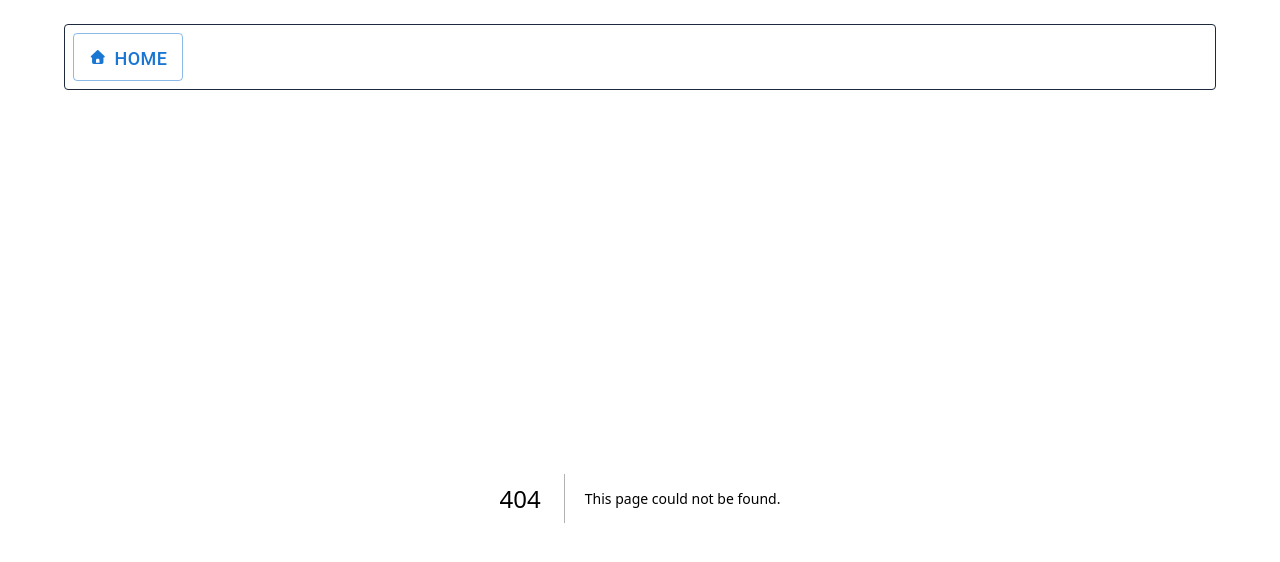
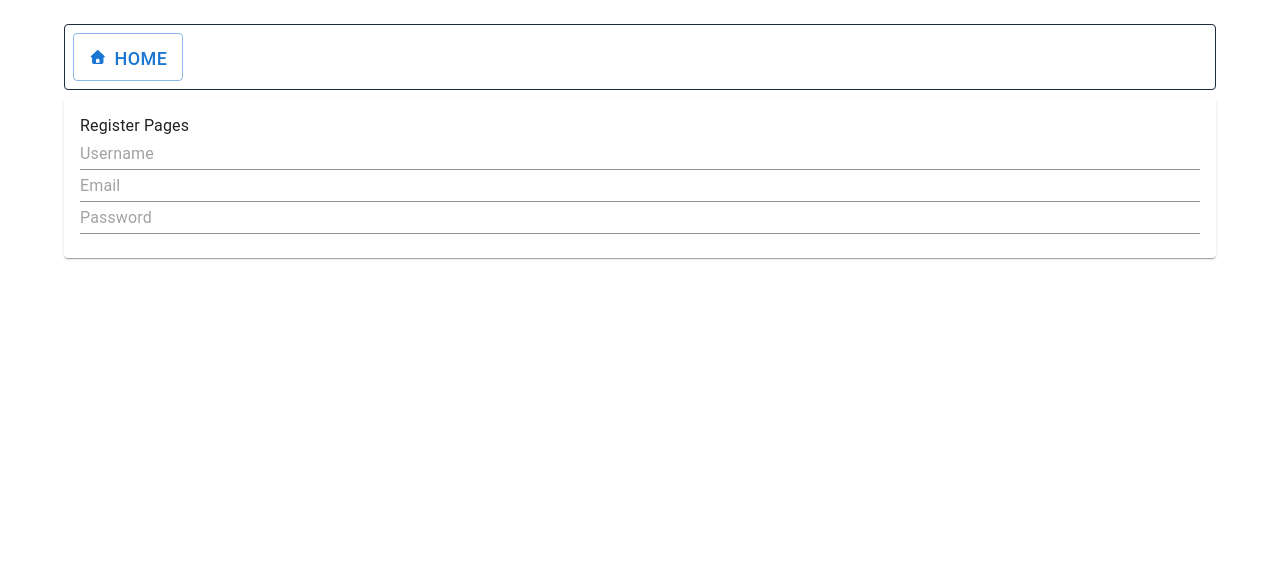
Before and after one commit to chaiyut-kun/book-app-api, a Next.js app: page /register in a window 1280 px wide. Before the commit this address had no page. Shown: the top 562 px of the page. Built offline with nearby package versions, Linux system fonts and the light colour scheme.

Commit message:
add register route

```diff
--- a/src/app/component/BookList.tsx
+++ b/src/app/component/BookList.tsx
@@ -6,7 +6,6 @@ import IconButton from '@mui/material/IconButton';
 import InfoIcon from '@mui/icons-material/Info';
 import { ImgLink } from '@/module/ImgLink';
 import Link from 'next/link';
-import { Button } from '@mui/material';
 
 export default function BookList({id, title, author}: BookCardProps) {
 
--- /dev/null
+++ b/src/app/register/page.tsx
@@ -0,0 +1,21 @@
+import { Container, Box, Typography, Card, CardContent, Input } from '@mui/material'
+import React from 'react'
+
+function Register() {
+    return (
+        <Container maxWidth="lg">
+            <Card>
+                <CardContent>
+                    <Typography>
+                        Register Pages
+                    </Typography>
+                    <Input placeholder='Username' fullWidth />
+                    <Input placeholder='Email' fullWidth />
+                    <Input placeholder='Password' type='password' fullWidth />
+                </CardContent>
+            </Card>
+        </Container>
+    )
+}
+
+export default Register
```
Also changed, not shown: 1 other file (tests, documents, lock files or other folders).
